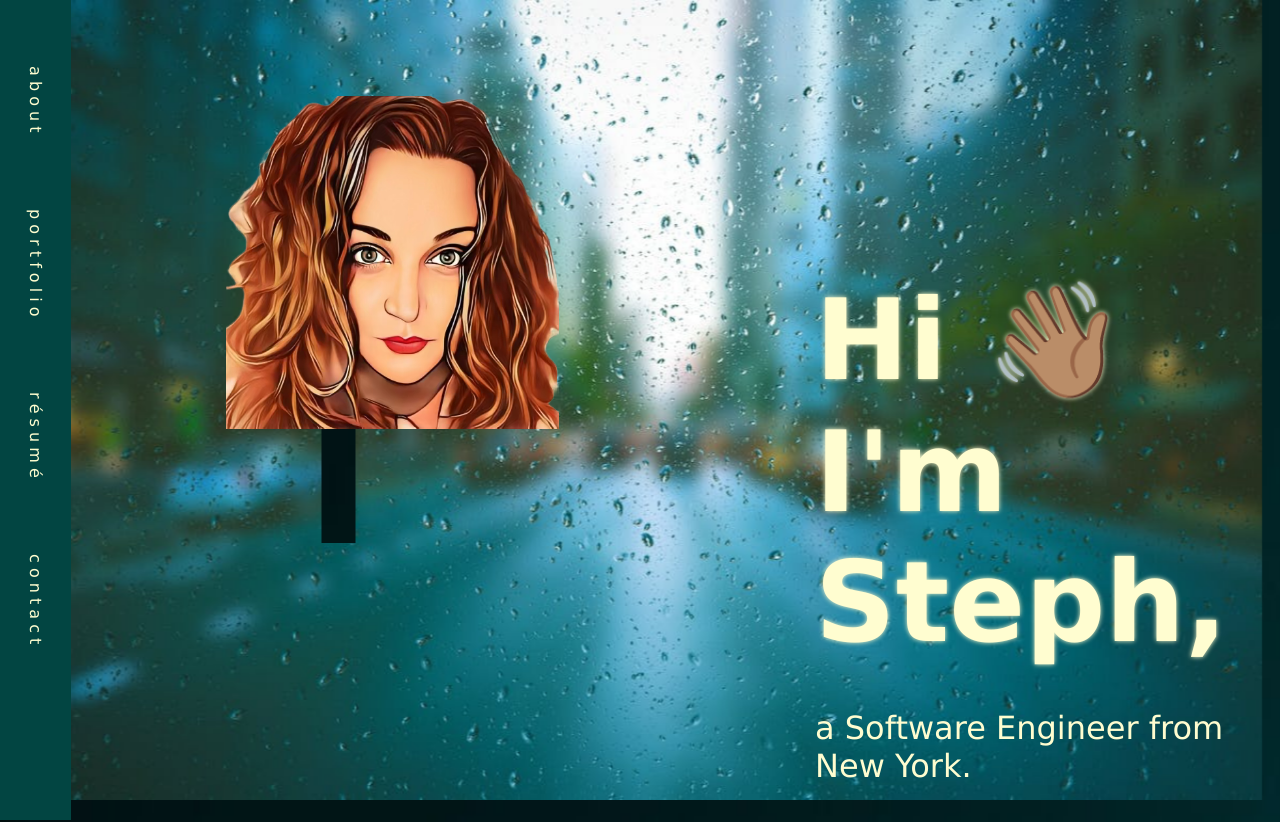
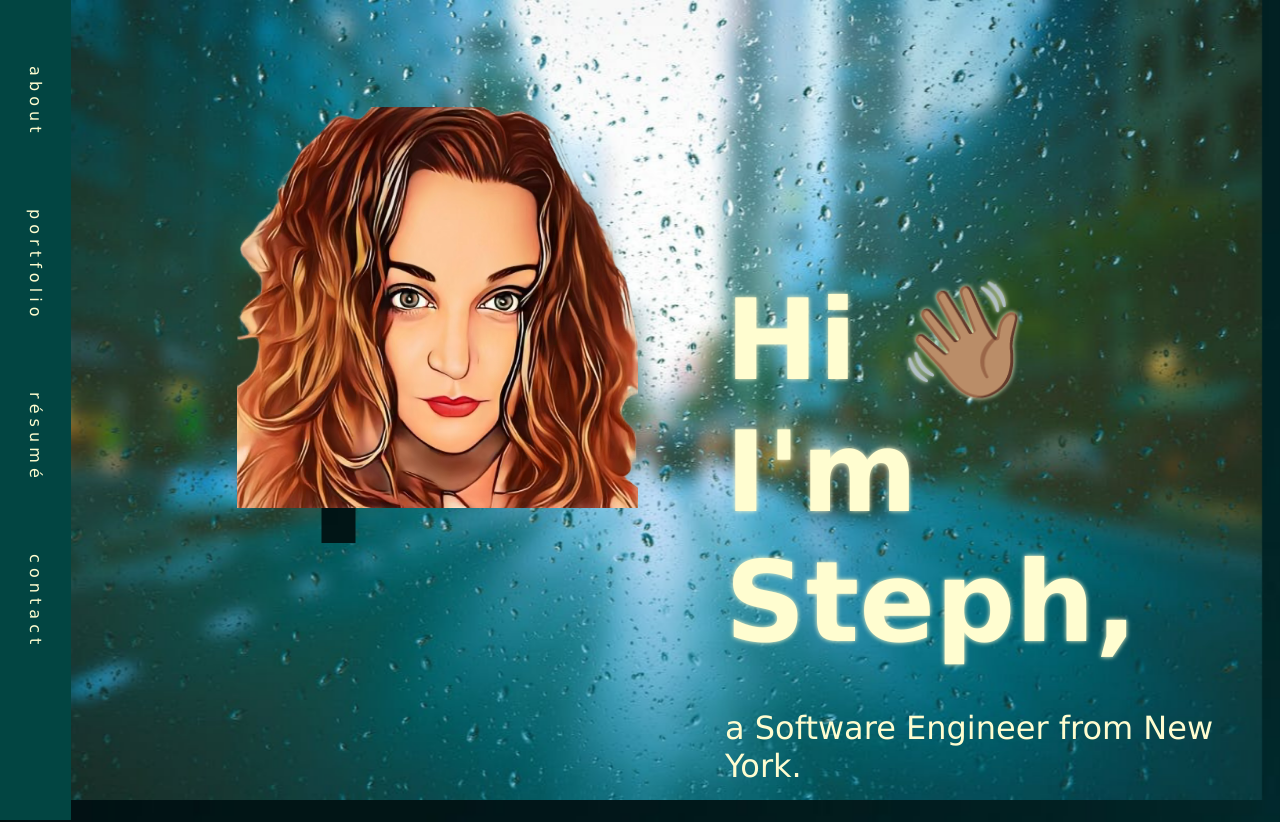
Before and after one commit to stephanie-115/portfolio, a React (Vite) app: page / in a window 1280 px wide. Shown: the top 822 px of the page. Built offline with nearby package versions, Linux system fonts and the light colour scheme.

Commit message:
Fixed mockups sizing

```diff
--- a/src/components/FlipCard.module.css
+++ b/src/components/FlipCard.module.css
@@ -40,8 +40,8 @@
   display: flex;
   align-items: center;
   justify-content: center;
-  margin-top: 50px;
-  margin-right: 3px;
+  margin-top: 75px;
+  margin-left: 10px;
 }
 
 .backcard img {
--- a/src/index.css
+++ b/src/index.css
@@ -64,6 +64,7 @@ footer {
   position: absolute;
   background-repeat: no-repeat;
   background-size: cover;
+  width: auto;
 }
 
 .foreground-container {
@@ -86,9 +87,11 @@ footer {
 }
 
 .text-content {
+  height: 100%;
+  width: 100%;
   flex: 1;
   padding-right: 20px;
-  padding-left: 200px;
+  padding-left: 20px;
   padding-top: 200px;
   color: #fffdd0;
 }
```
